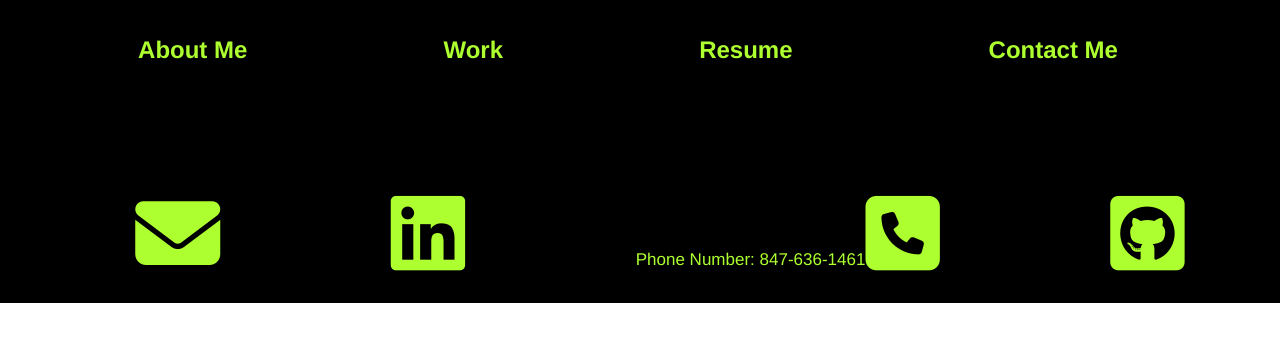
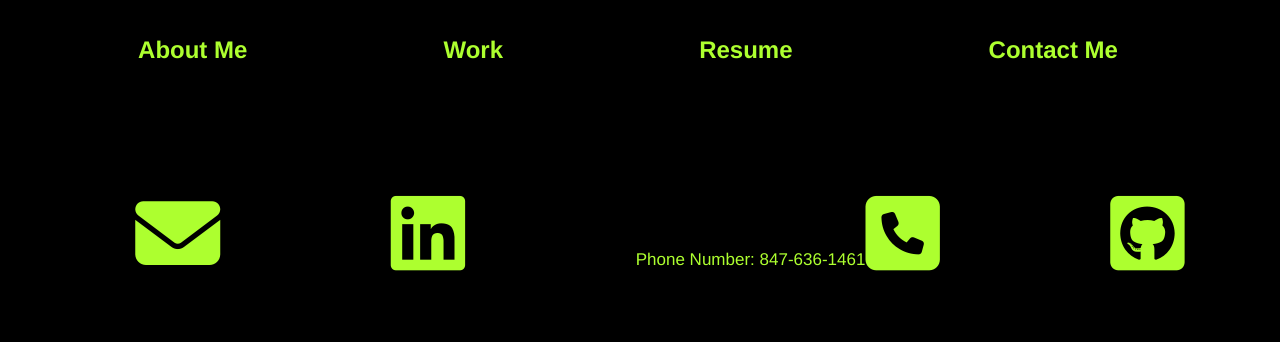
Before and after one commit to ZacharyFeltman/new-react-portfolio, a React (Create React App) app: page / in a window 1280 px wide. Shown: the top 342 px of the page. Built offline with nearby package versions, Linux system fonts and the light colour scheme; what node-mailjet would draw is missing.

Commit message:
fixed white space

```diff
--- a/src/App.css
+++ b/src/App.css
@@ -2,8 +2,13 @@
   box-sizing: border-box;
 }
 
+html {
+  height: 100%;
+}
+
 body {
   font-family: "Helvetica neue", Helvetica, Arial,"Lucida Grande", sans-serif;
+  background-color: black;
 }
 
 header {
```
